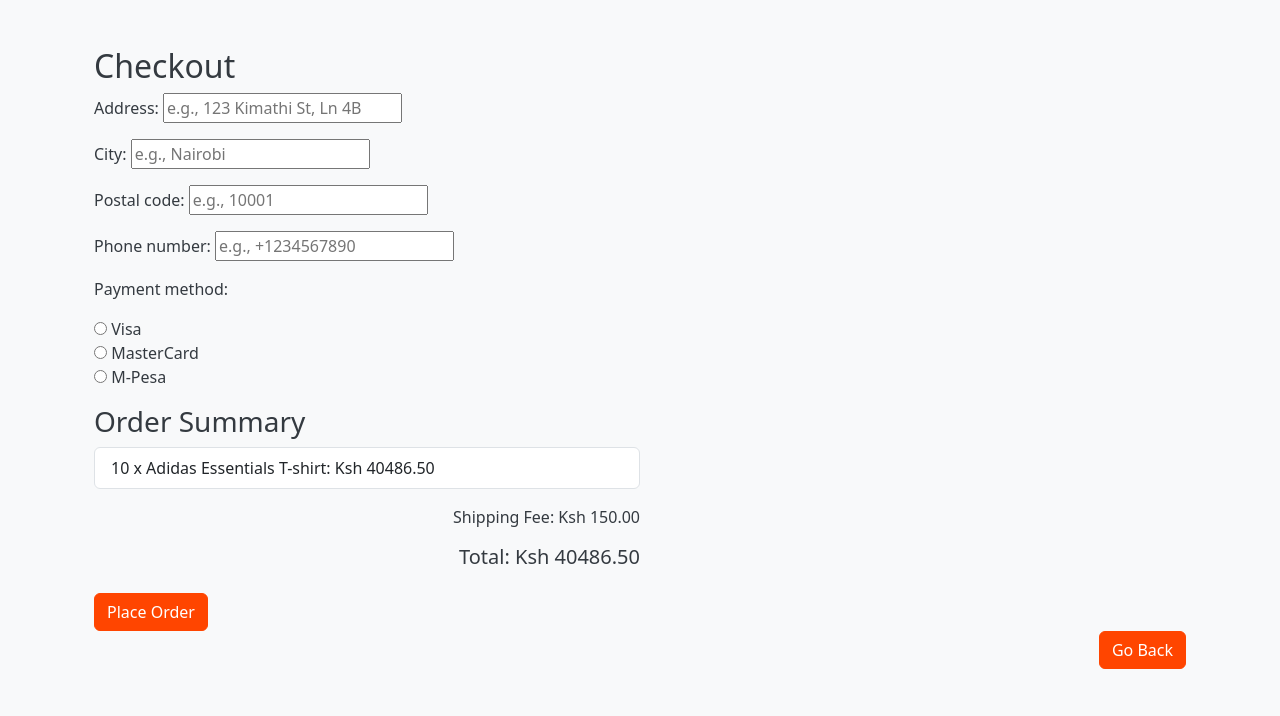
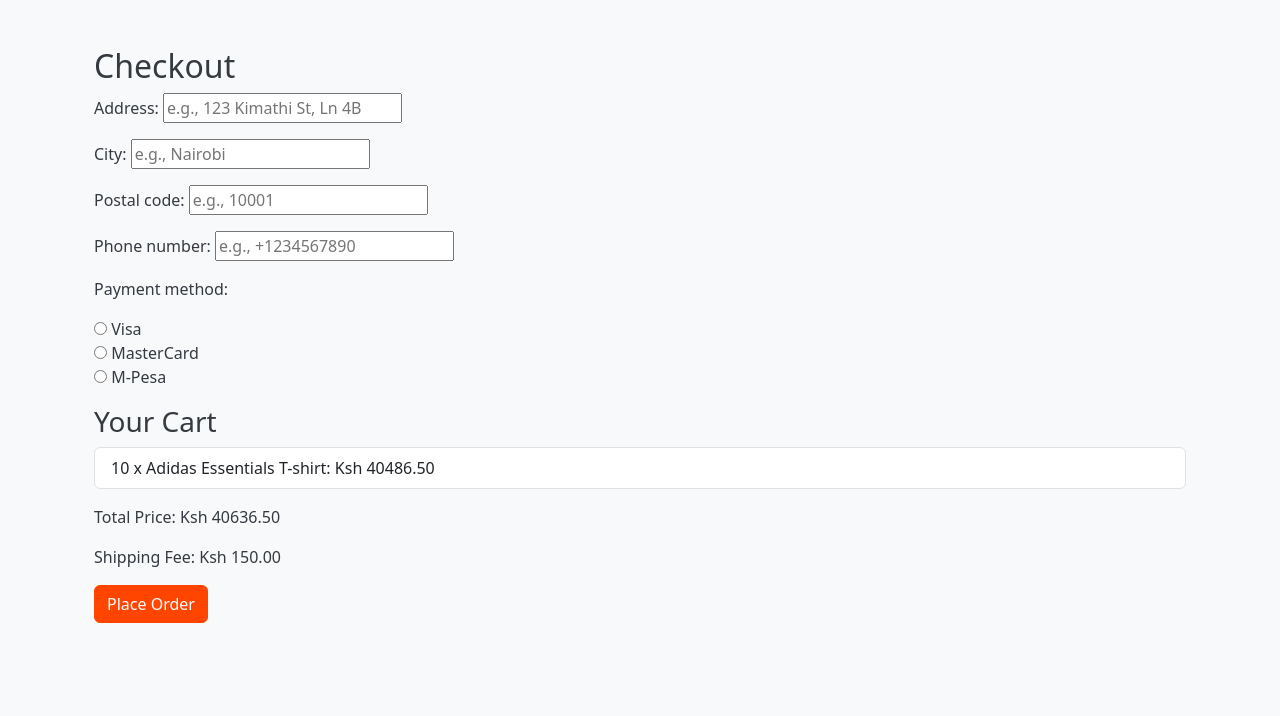
Before and after one commit to Austinkuria/E-commerce-Site, a Django app: page /checkout/ in a window 1280 px wide. Shown: the part 25-741 px from the top of the page. Run offline with Django 5.2, Linux system fonts and the light colour scheme; a user stored in the database is signed in; data comes from the database, SQL or seed files in the repository; both versions use the stored data as it was after the commit; tables that the repository leaves empty hold one stand-in row (values such as "Sample post").

Commit message:
latest update code

```diff
--- a/ecommerce/myapp/models.py
+++ b/ecommerce/myapp/models.py
@@ -77,10 +77,10 @@ class Order(models.Model):
         return f"Order {self.id} by {self.user.username}"  # Display the order ID and user for clarity
 
     def get_cart_items(self):
-        return sum(item.quantity for item in self.items.all())
+            return sum(item.quantity for item in self.items.all())
     def calculate_total(self):
-        """Calculate the total price for this order, including all items."""
-        return sum(item.get_total_price() for item in self.items.all())
+            """Calculate the total price for this order, including all items."""
+            return sum(item.get_total_price() for item in self.items.all())
 
 # OrderItem Model: Represents a product included in an order
 class OrderItem(models.Model):
--- a/ecommerce/myapp/views.py
+++ b/ecommerce/myapp/views.py
@@ -195,7 +195,6 @@ def profile(request):
     if request.method == 'POST':
         user_form = UserUpdateForm(request.POST, instance=request.user)  # Form for updating user details
         profile_form = ProfileUpdateForm(request.POST, request.FILES, instance=request.user.profile)  # Form for updating profile details
-
         if user_form.is_valid() and profile_form.is_valid():
             user_form.save()  # Save user details
             profile_form.save()  # Save profile details
@@ -285,79 +284,111 @@ def calculate_shipping_fee(total_price):
     else:
         return 150  # Return shipping fee for orders above 5000
 
+# View to handle the checkout process
 @login_required
 @csrf_protect
 def checkout_view(request):
     if request.method == 'GET':
+        # Initialize variables for the checkout process
         cart_items = []
         total_price = 0
         shipping_fee = 0
 
-        user = request.user
-        profile = getattr(user, 'profile', None)
-
-        initial_data = {
-            'address': profile.address if profile else '',
-            'city': profile.city if profile else '',
-            'postal_code': profile.postal_code if profile else '',
-            'phone_number': profile.phone_number if profile else '',
-        }
-
-        # Handle direct "Order Now" button click
+        # Get the product details from the query parameters
         product_id = request.GET.get('product_id')
         product_name = request.GET.get('product_name')
         product_price = request.GET.get('product_price')
         product_description = request.GET.get('product_description')
-        product_quantity = request.GET.get('product_quantity')
+        product_quantity = int(request.GET.get('product_quantity', 1))  # Updated parameter name
 
         if product_id and product_name and product_price:
+            # Handle the case where the user clicks "Order Now" from the product details modal
             try:
+                # Retrieve the product using the provided product ID
                 product = Product.objects.get(id=product_id)
+                # Convert the product price from string to float
                 product_price = float(product_price)
-                product_quantity = int(product_quantity or 1)
+                # Calculate the total price based on quantity
                 total_price = product_price * product_quantity
+                # Calculate the shipping fee based on the total price
                 shipping_fee = calculate_shipping_fee(total_price)
 
+                # Create an order with the total price including shipping fee
+                order = Order.objects.create(
+                    user=request.user,
+                    total=total_price + shipping_fee,  # Add the shipping fee to the total price
+                )
+
+                # Create an order item for the product being ordered
+                OrderItem.objects.create(
+                    order=order,
+                    product=product,
+                    quantity=product_quantity,  # Use the correct quantity
+                    price=product_price * product_quantity  # Update price based on quantity
+                )
+
+                # Prepare the cart items to be passed to the template
                 cart_items = [{
-                    'quantity': product_quantity,
+                    'quantity': product_quantity,  # Use the passed quantity
                     'product': {
                         'name': product_name,
                         'price': product_price,
                         'description': product_description,
                     },
-                    'get_total_price': total_price,
+                    'get_total_price': product_price * product_quantity,
                 }]
 
-                # Create an order and set its ID in the session
-                order = Order.objects.create(
-                    user=user,
-                    shipping_fee=shipping_fee,
-                    total_price=total_price + shipping_fee,
-                )
-
-                request.session['order_id'] = order.id  # Set the order ID in the session
+                # Store the order ID in the session for use on the confirmation page
+                request.session['order_id'] = order.id
 
             except Product.DoesNotExist:
+                # Handle the case where the product is not found
                 return HttpResponse("Product not found.", status=404)
             except ValueError:
-                return HttpResponse("Invalid price or quantity format.", status=400)
+                # Handle invalid price format
+                return HttpResponse("Invalid price format.", status=400)
         else:
+            # Handle the case where items are in the user's cart
             try:
-                cart = Cart.objects.get(user=user)
+                # Retrieve the user's cart
+                cart = Cart.objects.get(user=request.user)
+                # Get all items in the cart
                 cart_items = CartItem.objects.filter(cart=cart)
                 if cart_items.exists():
+                    # Calculate the total price of all items in the cart
                     total_price = sum(item.get_total_price() for item in cart_items)
+                    # Calculate the shipping fee based on the total price
                     shipping_fee = calculate_shipping_fee(total_price)
+
+                    # Create an order with the total price including shipping fee
+                    order = Order.objects.create(
+                        user=request.user,
+                        total=total_price + shipping_fee,  # Add the shipping fee to the total price
+                    )
+
+                    # Create an order item for each item in the cart
+                    for item in cart_items:
+                        OrderItem.objects.create(
+                            order=order,
+                            product=item.product,
+                            quantity=item.quantity,
+                            price=item.product.price * item.quantity  # Ensure price reflects quantity
+                        )
+
+                    # Store the order ID in the session for use on the confirmation page
+                    request.session['order_id'] = order.id
+
                 else:
+                    # If the cart is empty, render an empty cart page
                     return render(request, 'empty_cart.html')
             except Cart.DoesNotExist:
+                # Handle the case where the cart is not found
                 return render(request, 'empty_cart.html')
 
-        if request.session.get('order_id') is None:
-            request.session['total_price'] = float(total_price)
-            request.session['shipping_fee'] = float(shipping_fee)
-
-        form = CheckoutForm(initial=initial_data)
+        # Add shipping fee to the total price
+        total_price += shipping_fee
+        # Create a blank checkout form to display in the template
+        form = CheckoutForm()
 
         context = {
             'form': form,
@@ -366,42 +397,63 @@ def checkout_view(request):
             'shipping_fee': shipping_fee,
         }
 
+        # Render the checkout page with the context data
         return render(request, 'checkout.html', context)
 
     elif request.method == 'POST':
+        # Process the submitted checkout form data
         form = CheckoutForm(request.POST)
         if form.is_valid():
+            # Retrieve and clean form data
             address = form.cleaned_data.get('address')
             city = form.cleaned_data.get('city')
             postal_code = form.cleaned_data.get('postal_code')
 
+            # Retrieve the order ID from the session
             order_id = request.session.get('order_id')
             if order_id:
                 try:
+                    # Retrieve the order using the order ID
                     order = Order.objects.get(id=order_id)
+                    # Update the order with the address details
                     order.address = address
                     order.city = city
                     order.postal_code = postal_code
                     order.save()
 
-                    if not Cart.objects.filter(user=request.user).exists():
-                        return render(request, 'empty_cart.html')
+                    # Clear the cart after saving the order
+                    cart = Cart.objects.get(user=request.user)
+                    cart_items = CartItem.objects.filter(cart=cart)
+                    cart_items.delete()
 
+                    # Redirect to the order confirmation page
                     return redirect('order_confirmation', order_id=order.id)
 
                 except Order.DoesNotExist:
+                    # Handle the case where the order is not found
                     return HttpResponse("Order not found.", status=404)
             else:
+                # Handle the case where no order ID is found in the session
                 return HttpResponse("No order found in session.", status=400)
         else:
+            # Recalculate total price and shipping fee in case of form validation errors
+            try:
+                cart_items = CartItem.objects.filter(cart=Cart.objects.get(user=request.user))
+                total_price = sum(item.get_total_price() for item in cart_items)
+                shipping_fee = calculate_shipping_fee(total_price)
+            except Cart.DoesNotExist:
+                cart_items = []
+                total_price = 0
+                shipping_fee = 0
+
             context = {
                 'form': form,
-                'cart_items': CartItem.objects.filter(cart=Cart.objects.get(user=request.user)),
-                'total_price': float(request.session.get('total_price', 0)),
-                'shipping_fee': float(request.session.get('shipping_fee', 0)),
+                'cart_items': cart_items,
+                'total_price': total_price,
+                'shipping_fee': shipping_fee,
             }
+            # Render the checkout page again with form errors
             return render(request, 'checkout.html', context)
-
 
 # View to place an order and handle order creation
 @login_required
@@ -426,7 +478,7 @@ def place_order(request):
             order = Order.objects.create(
                 user=request.user,
                 shipping_fee=shipping_fee,
-                total_price=total_price + shipping_fee,
+                total=total_price + shipping_fee,
             )
 
             # Create OrderItems for each item in the cart
--- a/ecommerce/templates/checkout.html
+++ b/ecommerce/templates/checkout.html
@@ -3,28 +3,14 @@
 {% block title %}Checkout{% endblock %}
 
 {% block content %}
-<div class="container py-5">
+<div class="container mt-5">
     <h2>Checkout</h2>
-    <div class="col-md-6">
-        <form method="POST" action="{% url 'checkout' %}">
+
+    <form method="post">
         {% csrf_token %}
         {{ form.as_p }}
 
-            <!-- Display form errors -->
-            {% if form.errors %}
-                <div class="alert alert-danger">
-                    <ul>
-                        {% for field in form %}
-                            {% for error in field.errors %}
-                                <li>{{ error }}</li>
-                            {% endfor %}
-                        {% endfor %}
-                    </ul>
-                </div>
-            {% endif %}
-
-            <!-- Order Summary -->
-            <h3>Order Summary</h3>
+        <h3>Your Cart</h3>
         <ul class="list-group">
             {% for item in cart_items %}
             <li class="list-group-item d-flex justify-content-between align-items-center">
@@ -32,17 +18,13 @@
             </li>
             {% endfor %}
         </ul>
-            <div class="mt-3 text-end">
+
+        <div class="mt-3">
+            <p>Total Price: Ksh {{ total_price|floatformat:2 }}</p>
             <p>Shipping Fee: Ksh {{ shipping_fee|floatformat:2 }}</p>
-                <h5>Total: Ksh {{ total_price|floatformat:2 }}</h5>
         </div>
 
-            <button type="submit" class="btn btn-primary mt-3">Place Order</button>
+        <button type="submit" class="btn btn-primary">Place Order</button>
     </form>
 </div>
-    <!-- Back to home button -->
-    <div class="modal-footer">
-        <a href="{% url 'index' %}" class="btn btn-primary">Go Back</a>
-    </div>
-</div>
 {% endblock %}
--- a/ecommerce/templates/order_confirmation.html
+++ b/ecommerce/templates/order_confirmation.html
@@ -12,9 +12,9 @@
     <p>Total Items: {{ order_items|length }}</p>
     <h3>Order Summary</h3>
     <ul class="list-group">
-        {% for item in cart_items %}
+        {% for item in order_items %}
         <li class="list-group-item d-flex justify-content-between align-items-center">
-            {{ item.quantity }} x {{ item.product.name }}: Ksh {{ item.get_total_price|floatformat:2 }}
+            {{ item.quantity }} x {{ item.product.name }}: Ksh {{ item.total_price|floatformat:2 }}
         </li>
         {% endfor %}
     </ul>
```
Also changed, not shown: ecommerce/db.sqlite3. Lines whose indentation alone changed are shown as unchanged.
